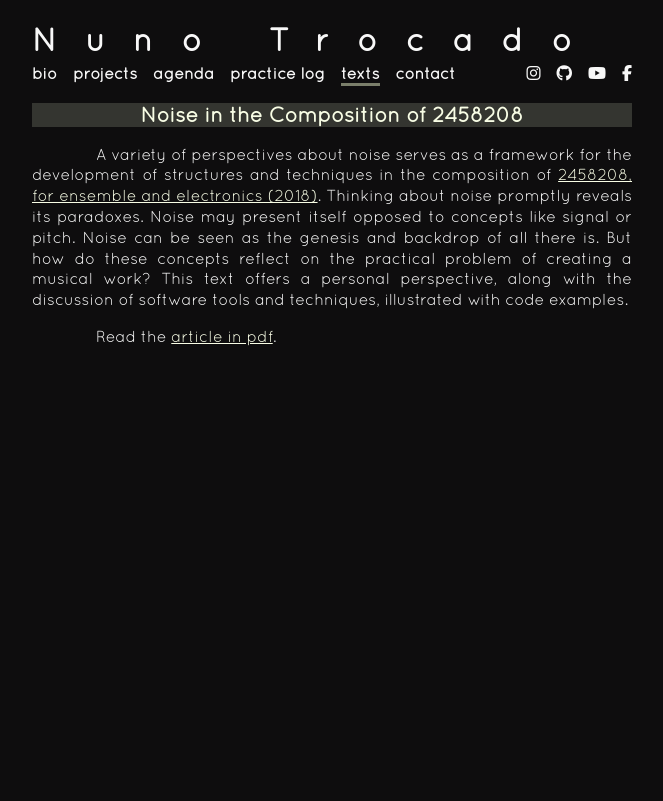
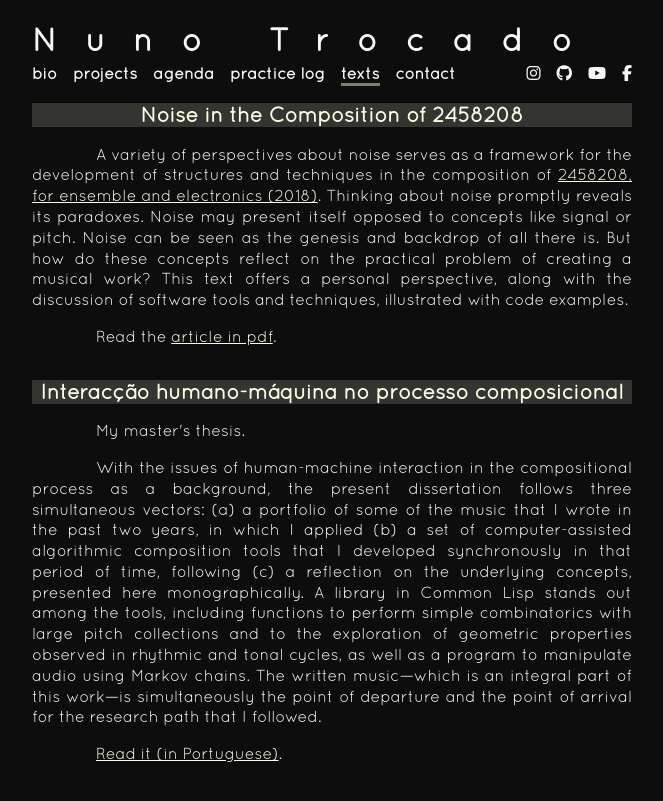
Before and after one commit to ntrocado/ntrocado.github.io, a Jekyll site: the page built from textos.html, in a window 1280 px wide. Shown: the top 801 px of the page, without its empty margins (308-971 px from the left). Built offline with Jekyll 4.4.1, drawn with Linux system fonts in a browser that asks for light colours; nearby versions of some CDN libraries.

Commit message:
Tese de mestrado

```diff
--- a/textos.html
+++ b/textos.html
@@ -6,7 +6,16 @@ title: Nuno Trocado - Textos
 <a name="noise-2458208"></a>
 <h2>Noise in the Composition of 2458208</h2>
 <section class="texto">
-<p class="texto">A variety of perspectives about noise serves as a framework for the development of structures and techniques in the composition of <a href="projectos.html#2458208">2458208, for ensemble and electronics (2018)</a>. Thinking about noise promptly reveals its paradoxes. Noise may present itself opposed to concepts like signal or pitch. Noise can be seen as the genesis and backdrop of all there is. But how do these concepts reflect on the practical problem of creating a musical work? This text offers a personal perspective, along with the discussion of software tools and techniques, illustrated with code examples.</p>
+  <p class="texto">A variety of perspectives about noise serves as a framework for the development of structures and techniques in the composition of <a href="projectos.html#2458208">2458208, for ensemble and electronics (2018)</a>. Thinking about noise promptly reveals its paradoxes. Noise may present itself opposed to concepts like signal or pitch. Noise can be seen as the genesis and backdrop of all there is. But how do these concepts reflect on the practical problem of creating a musical work? This text offers a personal perspective, along with the discussion of software tools and techniques, illustrated with code examples.</p>
 
-<p class="texto">Read the <a href="assets/Nuno Trocado - Noise in the Composition of 2458208.pdf" title="Nuno Trocado - Noise in the Composition of 2458208">article in pdf</a>.</p>
+  <p class="texto">Read the <a href="assets/Nuno Trocado - Noise in the Composition of 2458208.pdf" title="Nuno Trocado - Noise in the Composition of 2458208">article in pdf</a>.</p>
 </section>
+
+<a name="thesis"></a>
+<h2>Interacção humano-máquina no processo composicional</h2>
+<section class="texto">
+  <p class="texto">My master's thesis.</p>
+  <p class="texto">With the issues of human-machine interaction in the compositional process as a background, the present dissertation follows three simultaneous vectors: (a) a portfolio of some of the music that I wrote in the past two years, in which I applied (b) a set of computer-assisted algorithmic composition tools that I developed synchronously in that period of time, following (c) a reflection on the underlying concepts, presented here monographically. A library in Common Lisp stands out among the tools, including functions to perform simple combinatorics with large pitch collections and to the exploration of geometric properties observed in rhythmic and tonal cycles, as well as a program to manipulate audio using Markov chains. The written music—which is an integral part of this work—is simultaneously the point of departure and the point of arrival for the research path that I followed.</p>
+
+  <p class="texto"><a href="assets/NAPTdC - Interacção Humano-Máquina no Processo Composicional (2017).pdf" title="Nuno André Pinheiro Trocado da Costa - Interacção Humano-Máquina no Processo Composicional (2017)">Read it (in Portuguese)</a>.</p>
+</section>
```
Also changed, not shown: 1 other file.
